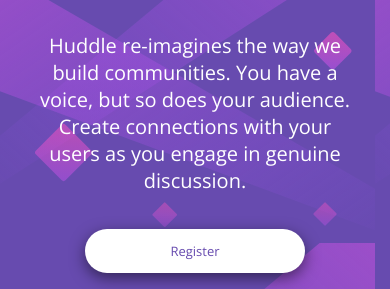
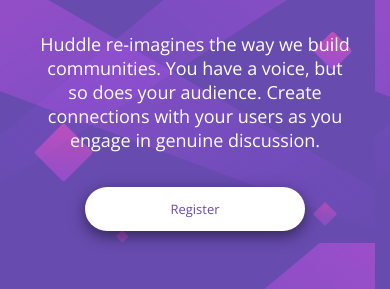
Before and after one commit to brayanmm6/Quest-HTML-CSS-avancado, a plain HTML site: page index.html in a window 390 px wide. Shown: the part 503-792 px from the top of the page. Drawn offline with nearby package versions, Linux system fonts and the light colour scheme.

Commit message:
pequenas mudaças em responsividade

```diff
--- a/src/css/mobile.css
+++ b/src/css/mobile.css
@@ -11,6 +11,10 @@
 
     header .logo>img{
         width: 150px;
+    }
+
+    main{
+        flex-direction: column;
     }
 
 
@@ -66,11 +70,6 @@
         text-align: center;
     }
 
-    main .informations-container p{
-        font-size: 2em;
-    }
-
-
     .social-media{
         justify-content: center;
         padding-bottom: 20px;
```
